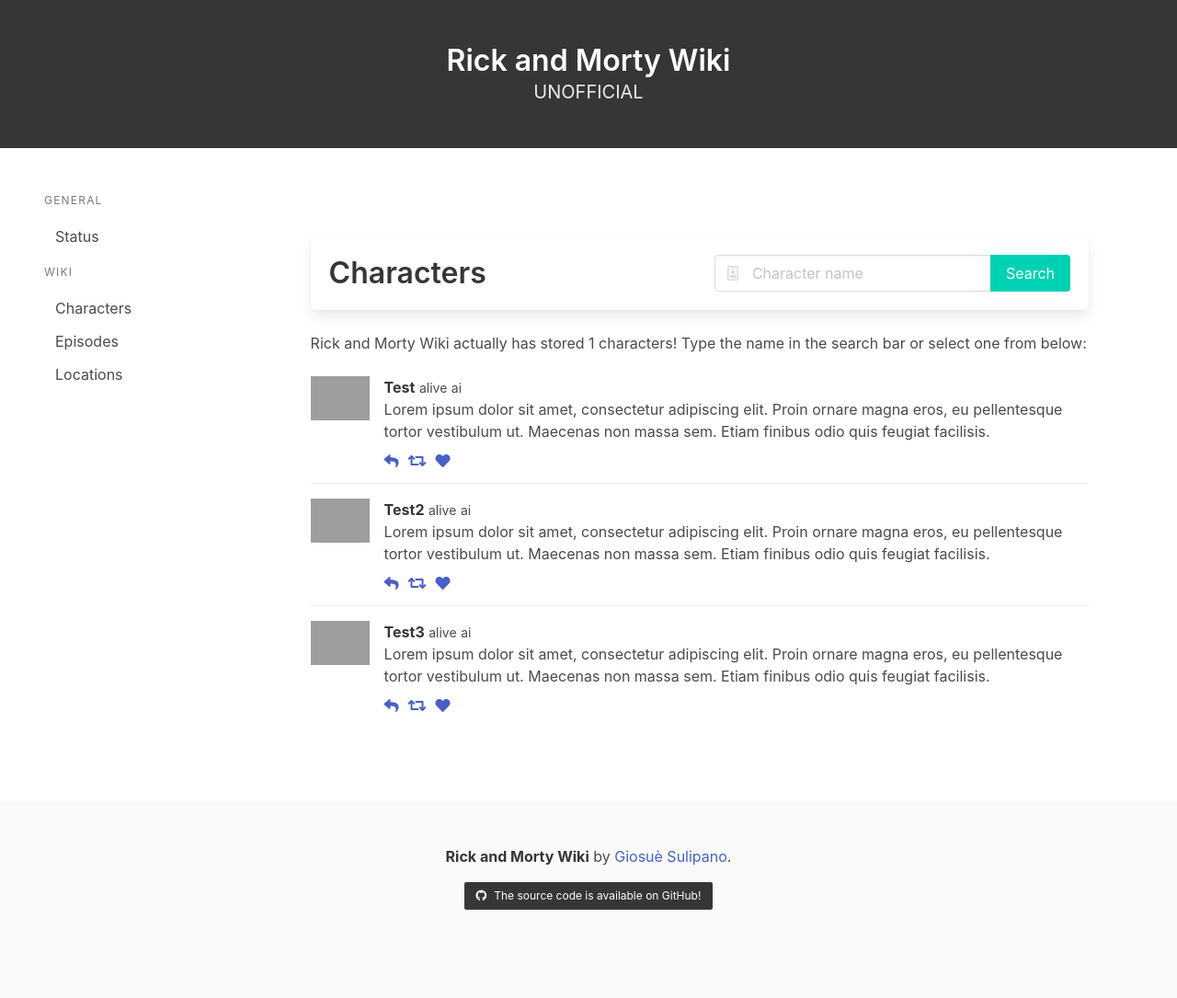
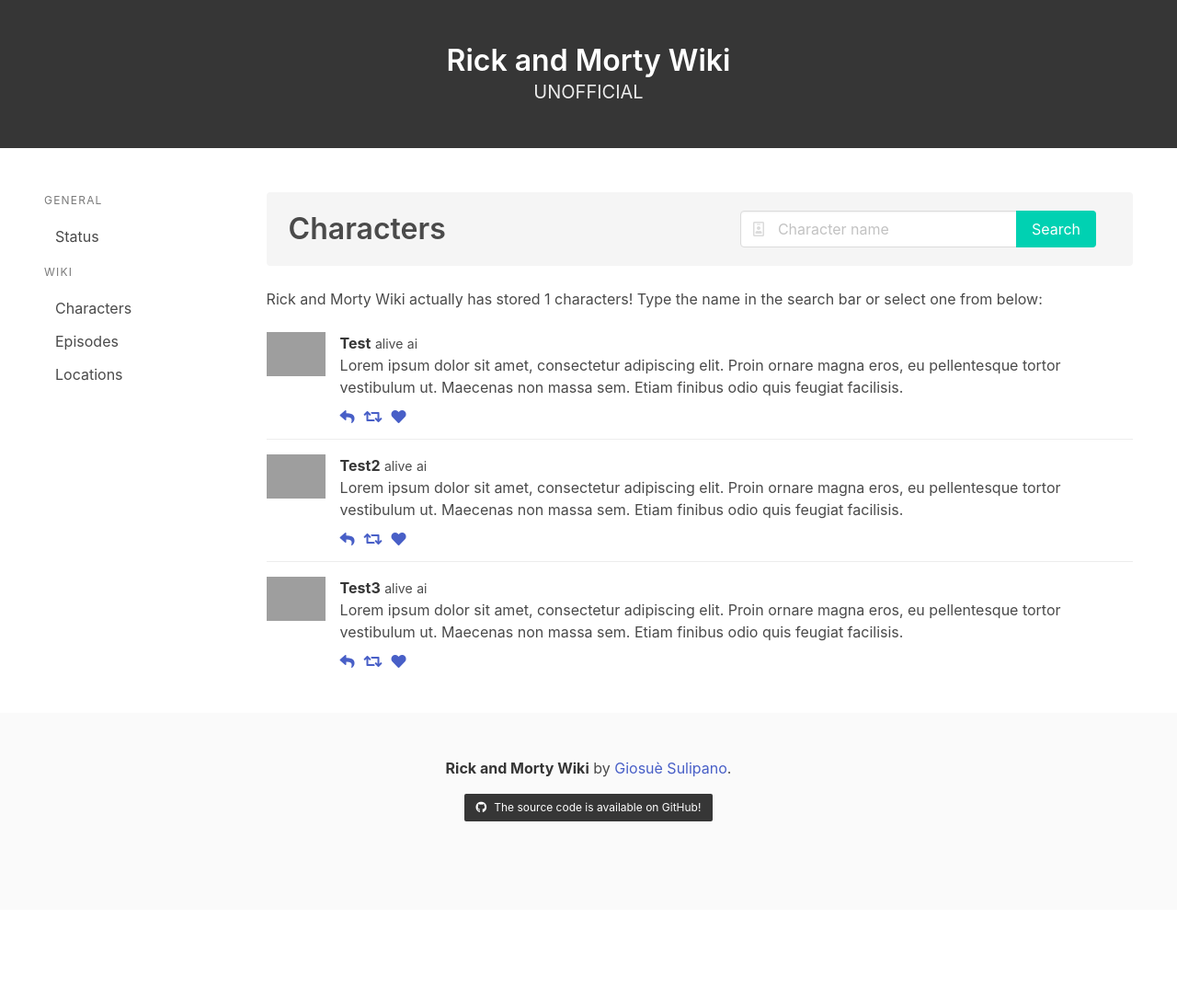
Before and after one commit to imgios/RaM-wiki, a Flask app: page /characters/ in a window 1280 px wide. Shown: the whole page at 92% size. After the commit the page ends 893 px from the top, so only its background shows below. Run offline with Flask 2, Linux system fonts and the light colour scheme; some libraries are stand-ins or nearby versions; grey boxes are pictures that could not be loaded.

Commit message:
Update characters index template

```diff
--- a/ramwiki/blueprints/characters/templates/characters/index.html
+++ b/ramwiki/blueprints/characters/templates/characters/index.html
@@ -1,9 +1,8 @@
 {% extends 'base.html' %}
 
 {% block content %}
-	<section class="section">
 	<div class="container">
-			<div class="box level">
+		<div class="notification level">
 			<div class="level-left">
 				<span class="title">Characters</span>
 			</div>
@@ -119,5 +118,4 @@
 			</div>
 		</article>
 	</div>
-	</section>
 {% endblock %}
```
Lines whose indentation alone changed are shown as unchanged.
